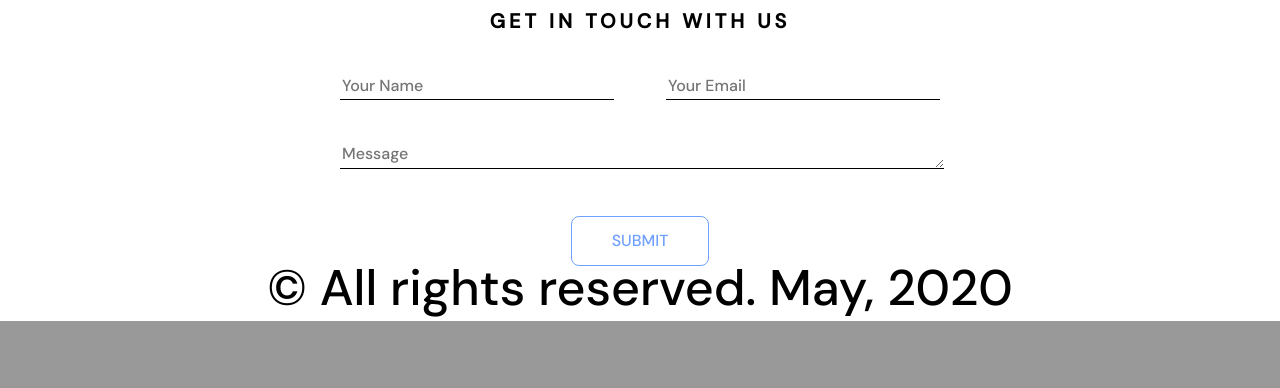
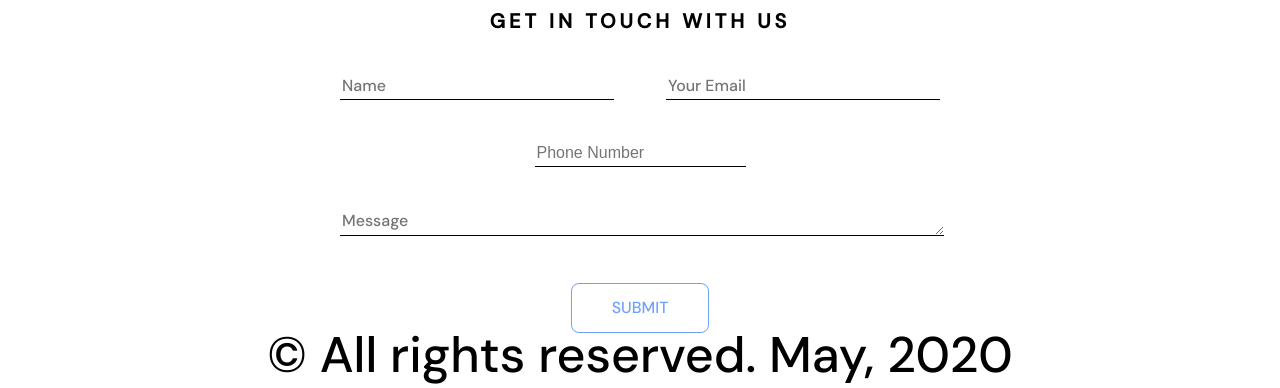
Before and after one commit to Enes9999/visitkosovo, a PHP site: page /contact.php?action=contact in a window 1280 px wide. Shown: the part 595-983 px from the top of the page. Before the commit the page ends 916 px from the top, so only its background shows below. Run offline with PHP 8.4, Linux system fonts and the light colour scheme; some libraries are stand-ins or nearby versions; some web fonts are replaced.

Commit message:
Fixes Contacts

```diff
--- a/contact.php
+++ b/contact.php
@@ -7,7 +7,7 @@ if(isset($_REQUEST['action'])) {
 	switch($_REQUEST['action']) {
 		case 'contact':
 			require_once "./lib/Contact.php";
-			$valid = Contact::send($_POST);
+			$valid = Contact::create($_POST);
 			if(!$valid) {
 				$error = 'Contact failed.';
 			}
@@ -27,13 +27,19 @@ if(isset($_REQUEST['action'])) {
     </div>
 </div>
 <div class="contact-section">
-    <div class="inner-width" >
+    <div class="inner-width">
         <h1 style="margin-top: 60px;">Get in touch with us</h1>
-        <form action="contact.php?action=contact" method="post">
-            <input type="text" class="name" placeholder="Your Name" name="name">
-            <input type="email" class="email" placeholder="Your Email" name="email">
-            <textarea rows="1" placeholder="Message" class="message" name="message"></textarea>
-            <button name="submit" value="send">SUBMIT</button>
+
+        <form name="forma" method="POST" action="contact.php?action=contact" onsubmit="return validate(event)">
+            <div class="fields">
+                <input type="text" placeholder="Name" class="name" id="name" name="name">
+                <input type="email" placeholder="Your Email" class="email" id="email" name="email">
+                <input type="phone" placeholder="Phone Number" class="number" id="number" name="phone">
+
+                <textarea type="text" rows="1" placeholder="Message" class="message" id="msg" name="message"></textarea>
+            </div>
+
+            <button type="submit" id="send" value="Send" name="submit">SUBMIT</button>
         </form>
     </div>
 </div>
--- a/css/contact.css
+++ b/css/contact.css
@@ -1,93 +1,103 @@
-*{
-line-height:24px;
-color:#000;
-}.text-wrapper{
-
-height: 0;
-width:100%;
-font-family:'DM Sans',sans-serif;
+* {
+  line-height: 24px;
+  color: #000;
 }
-.text-wrapper h1,p{
-text-align:center;
-font-size:50px;
-
+.text-wrapper {
+  height: 0;
+  width: 100%;
+  font-family: "DM Sans", sans-serif;
 }
-.text-wrapper p{
-font-size:40px;
+.text-wrapper h1,
+p {
+  text-align: center;
+  font-size: 50px;
 }
-.nav-bar{
-margin:0 auto;
-width:980px;
-text-align:right;
-font-weight:700;
-margin-top:20px;
-margin-bottom:30px;
-height:100%;
+.text-wrapper p {
+  font-size: 40px;
 }
-.nav-bar ul{
-list-style-type:none;
+.nav-bar {
+  margin: 0 auto;
+  width: 980px;
+  text-align: right;
+  font-weight: 700;
+  margin-top: 20px;
+  margin-bottom: 30px;
+  height: 100%;
 }
-.nav-bar ul li{
-display:inline-flex;
-margin-left:20px;
-margin-right:20px;
+.nav-bar ul {
+  list-style-type: none;
 }
-.contact-section{
-text-align:center;
-font-family:'DM Sans',sans-serif;
+.nav-bar ul li {
+  display: inline-flex;
+  margin-left: 20px;
+  margin-right: 20px;
 }
-.inner-width{
-max-width:600px;
-margin:auto;
-padding:0 20px;
-font-family:'DM Sans',sans-serif;
+.contact-section {
+  text-align: center;
+  font-family: "DM Sans", sans-serif;
 }
-.contact-section h1{
-font-size:20px;
-color:#000;
-margin-bottom:40px;
-text-transform:uppercase;
-letter-spacing:4px;
-font-weight:700;
-font-family:'DM Sans',sans-serif;
+.inner-width {
+  max-width: 600px;
+  margin: auto;
+  padding: 0 20px;
+  font-family: "DM Sans", sans-serif;
 }
-.email,.message,.name{
-background:0 0;
-border:none;
-outline:0;
-border-bottom:1px solid;
-color:#000;
-font-size:16px;
-margin-bottom:40px;
-}.name{
-float:left;
-width:270px;
-font-family:'DM Sans',sans-serif;
-}.email{
-float:right;
-width:270px;
-font-family:'DM Sans',sans-serif;
-color:#000;
-}.message{
-min-width:100%;
-max-width:100%;
-font-family:'DM Sans',sans-serif;
-}.contact-section button{
-background:0 0;
-color:#70a1ff;
-border:1px solid #70a1ff;
-padding:12px 40px;
-border-radius:8px;
-text-transform:uppercase;
-font-size:16px;
-transition:.4s linear;
-cursor:pointer;
-font-family:'DM Sans',sans-serif;
-}.contact-section button:hover{
-background:#70a1ff;
-color:#fff;
-}@media screen and (max-width:600px){
-  .email,.name{
-  width:100%
- }
+.contact-section h1 {
+  font-size: 20px;
+  color: #000;
+  margin-bottom: 40px;
+  text-transform: uppercase;
+  letter-spacing: 4px;
+  font-weight: 700;
+  font-family: "DM Sans", sans-serif;
 }
+.email,
+.message,
+.name,
+.number {
+  background: 0 0;
+  border: none;
+  outline: 0;
+  border-bottom: 1px solid;
+  color: #000;
+  font-size: 16px;
+  margin-bottom: 40px;
+}
+.name {
+  float: left;
+  width: 270px;
+  font-family: "DM Sans", sans-serif;
+}
+.email {
+  float: right;
+  width: 270px;
+  font-family: "DM Sans", sans-serif;
+  color: #000;
+}
+.message {
+  min-width: 100%;
+  max-width: 100%;
+  font-family: "DM Sans", sans-serif;
+}
+.contact-section button {
+  background: 0 0;
+  color: #70a1ff;
+  border: 1px solid #70a1ff;
+  padding: 12px 40px;
+  border-radius: 8px;
+  text-transform: uppercase;
+  font-size: 16px;
+  transition: 0.4s linear;
+  cursor: pointer;
+  font-family: "DM Sans", sans-serif;
+}
+.contact-section button:hover {
+  background: #70a1ff;
+  color: #fff;
+}
+@media screen and (max-width: 600px) {
+  .email,
+  .name {
+    width: 100%;
+  }
+}
--- a/lib/Contact.php
+++ b/lib/Contact.php
@@ -1,18 +1,13 @@
 <?php
-use PHPMailer\PHPMailer\PHPMailer;
-
-ini_set('SMTP', "smtp.gmail.com");
-ini_set('smtp_port', "587");
-ini_set('sendmail_from', "artaamjeku@gmail.com");
 
 require_once "Database.php";
 
 class Contact {
 
     /**
-     * @TODO This method needs to be tested and functionality must be verified!
+     *
      */
-    public static function send($data) {
+    public static function create($data) {
         $db = new Database();
 
         if(!isset($data['name']) || !isset($data['email']) || !isset($data['message'])) {
@@ -23,16 +18,8 @@ class Contact {
         $email = $data['email'];
         $message = $data['message'];
 
-        $sql = "INSERT INTO contacts (name, email, message) VALUES ('" . $name. "', '" . $email.  "','" . $message.");";
+        $sql = "INSERT INTO contacts (name, email, message) VALUES ('" . $name. "', '" . $email.  "','" . $message."');";
         $result = $db->query($sql);
-        if($result) {
-            $toEmail = "am44339@ubt-uni.net";
-            $mailHeaders = "From: " . $name . "<". $email .">\r\n";
-            if(mail($toEmail, $message, $mailHeaders)) {
-                $message = "Your contact information is received successfully.";
-                $type = "success";
-            }
-        }
 
         return $result;
     }
```
